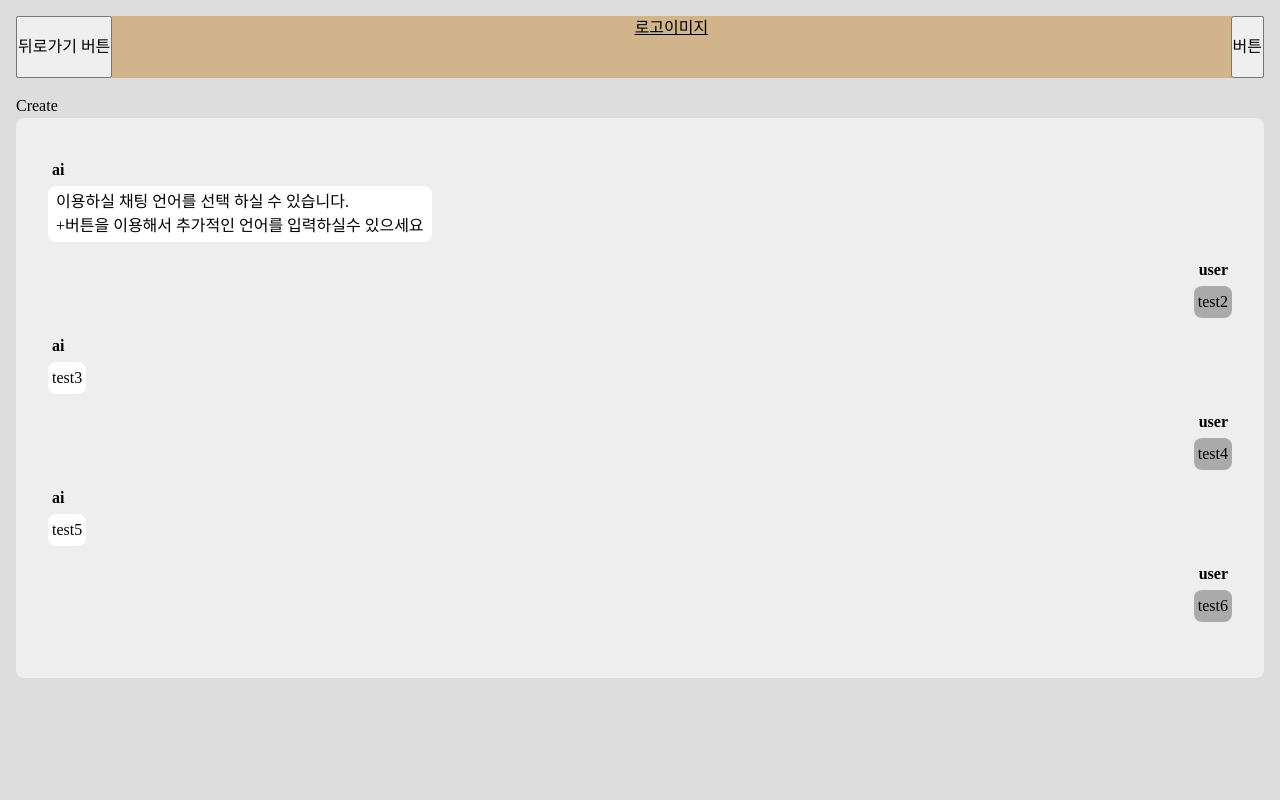
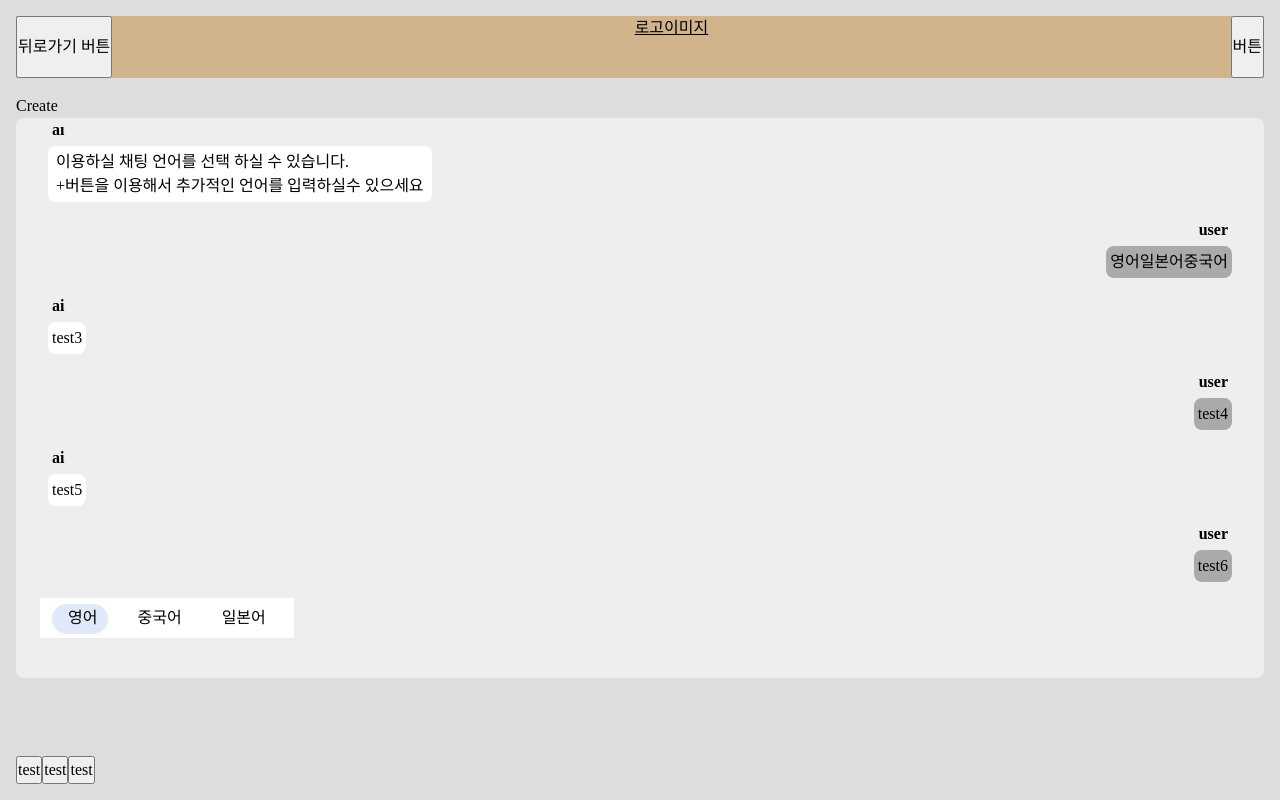
Before and after one commit to TalkFlow-KR/TalkFlow-FE-Refactor, a React (Create React App) app: page /create in a window 1280 px wide. Built offline with nearby package versions, Linux system fonts and the light colour scheme.

Commit message:
:sparkles: Added buttonBubble.jsx

```diff
--- /dev/null
+++ b/src/components/atoms/ChatBubble/button-bubble.jsx
@@ -0,0 +1,54 @@
+import React, { useState } from "react";
+import styled from "styled-components";
+
+const Wrapper = styled.div`
+  display: inline-block;
+  position: relative;
+  background-color: #fff;
+  padding: 8px;
+`;
+const OverlayDiv = styled.div`
+  transform: translateX(${(props) => props.X});
+  transition: 0.45s transform cubic-bezier(0.28, 0.73, 0.97, 0.52);
+  position: absolute;
+  top: 6px;
+  left: 12px;
+  background-color: #e0e8f9;
+  width: 56px;
+  height: 30px;
+  z-index: 10;
+  border-radius: 40px;
+`;
+const Button = styled.button`
+  position: relative;
+  background-color: transparent;
+  border: 0;
+  margin: 0 20px;
+  z-index: 20;
+`;
+
+function ButtonBubble() {
+  const [currentX, setCurrentX] = useState("0");
+  const [language, setLanguage] = useState(null);
+  const handleButton = (number, value) => {
+    setCurrentX(`${number}px`);
+    setLanguage(value);
+    console.log(language);
+  };
+  return (
+    <Wrapper className="user">
+      <Button type="button" onClick={() => handleButton(0, "english")}>
+        영어
+      </Button>
+      <Button type="button" onClick={() => handleButton(80, "chinese")}>
+        중국어
+      </Button>
+      <Button type="button" onClick={() => handleButton(160, "japanese")}>
+        일본어
+      </Button>
+      <OverlayDiv className="divide" X={currentX} />
+    </Wrapper>
+  );
+}
+
+export default ButtonBubble;
--- a/src/components/organisms/mobile/Footer/m-create-footer.jsx
+++ b/src/components/organisms/mobile/Footer/m-create-footer.jsx
@@ -1,7 +1,13 @@
 import React from "react";
 
 function MCreateFooter() {
-  return <div />;
+  return (
+    <div>
+      <button type="button">test</button>
+      <button type="button">test</button>
+      <button type="button">test</button>
+    </div>
+  );
 }
 
 export default MCreateFooter;
--- a/src/components/organisms/mobile/m-create-box.jsx
+++ b/src/components/organisms/mobile/m-create-box.jsx
@@ -2,6 +2,7 @@ import React, { useEffect, useRef } from "react";
 // import React, { useEffect } from "react";
 import styled from "styled-components";
 import ChatBubble from "../../atoms/ChatBubble/chat-bubble";
+import ButtonBubble from "../../atoms/ChatBubble/button-bubble";
 // import ChatBubble from "../../atoms/ChatBubble/chat-bubble";
 // import { useSelector } from "react-redux";
 
@@ -46,17 +47,9 @@ function MCreateBox({ messages }) {
             messages.map((value) => (
               <ChatBubble value={value} key={value.id} />
             ))}
+          <ButtonBubble />
         </article>
       </section>
-      {/* <section className="chatroom"> */}
-      {/*   <article className="chatBubble" ref={scrollRef}> */}
-      {/*     {messages && */}
-      {/*       Array.isArray(messages) && */}
-      {/*       messages.map((value) => ( */}
-      {/*         <ChatBubble value={value} key={value.id} /> */}
-      {/*       ))} */}
-      {/*   </article> */}
-      {/* </section> */}
     </StyledMain>
   );
 }
--- a/src/container/mobile/m-create-container.jsx
+++ b/src/container/mobile/m-create-container.jsx
@@ -8,7 +8,7 @@ const dummy = [
     message:
       "이용하실 채팅 언어를 선택 하실 수 있습니다.\n +버튼을 이용해서 추가적인 언어를 입력하실수 있으세요",
   },
-  { id: 2, sender: "user", message: "test2" },
+  { id: 2, sender: "user", message: ["영어", "일본어", "중국어"] },
   { id: 3, sender: "ai", message: "test3" },
   { id: 4, sender: "user", message: "test4" },
   { id: 5, sender: "ai", message: "test5" },
```
